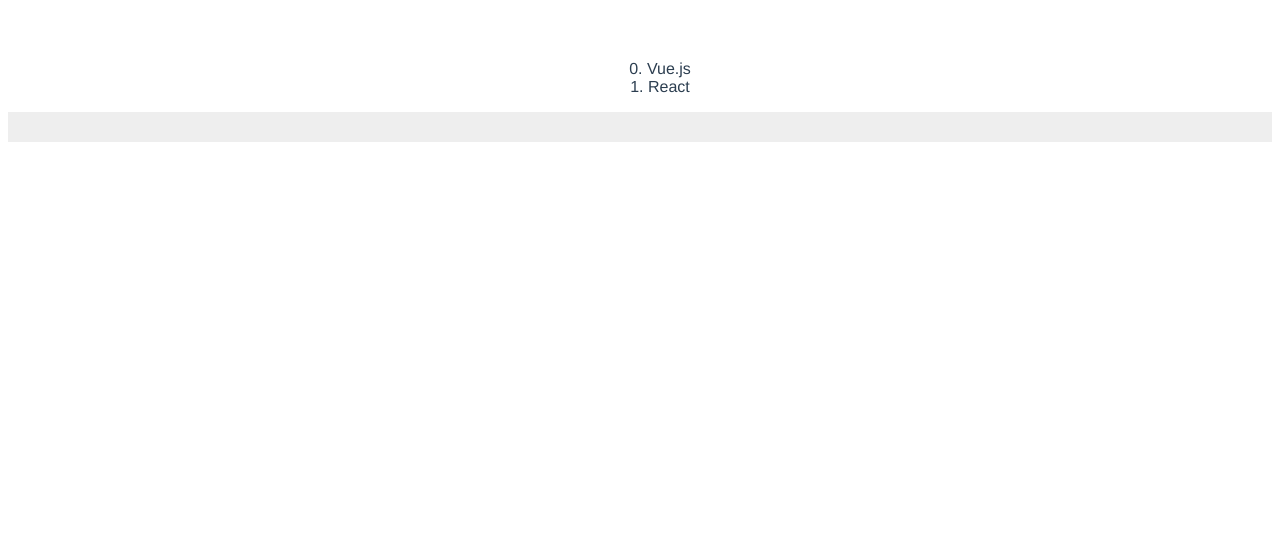
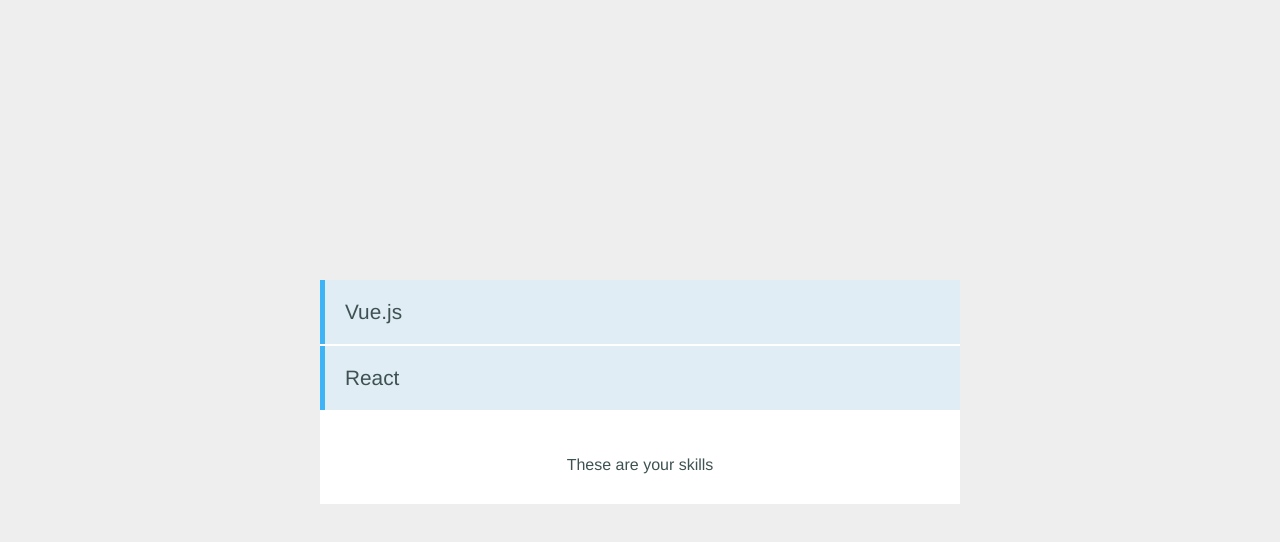
Before and after one commit to ClareBee/vue-js-experiment, a Vue app: page / in a window 1280 px wide. Shown: the top 542 px of the page. Built offline with nearby package versions, Linux system fonts and the light colour scheme.

Commit message:
Adds css

```diff
--- a/src/App.vue
+++ b/src/App.vue
@@ -17,12 +17,21 @@
 
 <!-- global styles -->
 <style>
-#app {
+body {
   font-family: 'Avenir', Helvetica, Arial, sans-serif;
   -webkit-font-smoothing: antialiased;
   -moz-osx-font-smoothing: grayscale;
-  text-align: center;
-  color: #2c3e50;
-  margin-top: 60px;
+  background-color: #eee;
+  display: grid;
+  grid-template-rows: auto;
+  justify-items: center;
+  align-items: center;
+}
+body, html {
+  margin: 0;
+  height: 100%;
+}
+#app {
+  width: 50%;
 }
 </style>
--- a/src/components/Skills.vue
+++ b/src/components/Skills.vue
@@ -3,11 +3,10 @@
     <div class="holder">
       <ul>
         <li v-for="(data, index) in skills" :key="index">
-          {{ index }}. {{ data.skill }}
+          {{ data.skill }}
         </li>
       </ul>
-      <div v-bind:style="{ backgroundColor: bgColor, width: bgWidth, height: bgHeight }">
-      </div>
+      <p>These are your skills</p>
     </div>
   </div>
 </template>
@@ -20,10 +19,7 @@
       skills: [
       { "skill": "Vue.js" },
       { "skill": "React" },
-      ],
-      bgColor: '#eee',
-      bgWidth: '100%',
-      bgHeight: '30px'
+      ]
     }
   }
 }
@@ -31,15 +27,28 @@
 
 <!-- "scoped" attribute limits CSS to this component only -->
 <style scoped>
+  .holder {
+    background: #fff;
+  }
   ul {
-    list-style: none;
+    margin: 0;
+    padding: 0;
+    list-style-type: none;
   }
-  .alert {
-    background: #eee;
-    width: 100%;
-    height: 30px;
+  ul li {
+    padding: 20px;
+    font-size: 1.3em;
+    background-color: #E0EDF4;
+    border-left: 5px solid #3EB3F6;
+    margin-bottom: 2px;
+    color: #3E5252;
   }
-  .another-class {
-    border: 5px solid grey;
+  p {
+    text-align: center;
+    padding: 30px 0;
+    color: #3E5252;
+  }
+  .container {
+    box-shadow: 0px 0px 40px lightgray;
   }
 </style>
```
